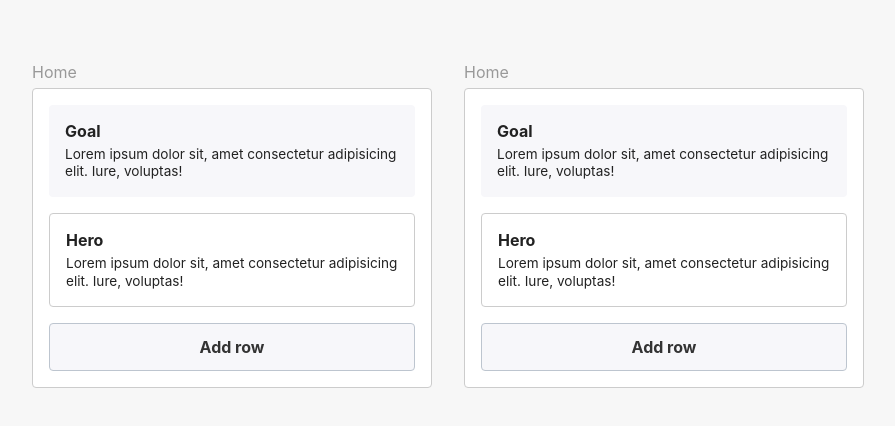
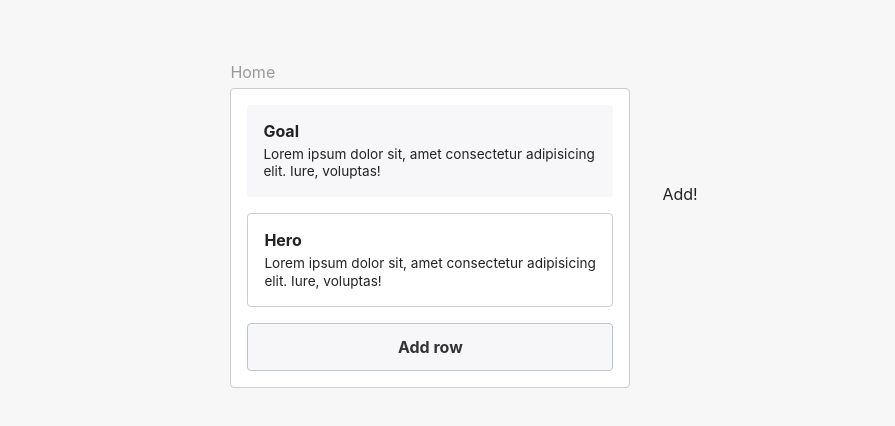
Before and after one commit to JoepSnijders/priority-guides, a Nuxt app in the folder app/: page / in a window 1280 px wide. Shown: the top 426 px of the page, without its empty margins (176-1071 px from the left). Built offline with nearby package versions, Linux system fonts and the light colour scheme.

Commit message:
store and add guide

```diff
--- /dev/null
+++ b/app/components/AddButton.vue
@@ -0,0 +1,26 @@
+<template>
+  <div class="add-button" @click.prevent="createGuide">
+    Add!
+  </div>
+</template>
+
+<script>
+export default {
+ methods: {
+   createGuide() {
+      const name = prompt('Please enter a name for your guide:', '');
+      if (name == null || name == '') return
+
+      // Create Guide
+      const guide = { name }
+      this.$store.dispatch('createGuide', guide);
+    }
+ },
+}
+</script>
+
+<style lang="scss" scoped>
+.add-button {
+  cursor: pointer;
+}
+</style>
--- a/app/components/Guide.vue
+++ b/app/components/Guide.vue
@@ -1,7 +1,8 @@
 <template>
   <div class="guide">
     <div class="guide__header">
-      <span class="guide__pagename">Home</span>
+      <span class="guide__pagename">{{ data.name }}</span>
+      <span class="guide__header__edit" @click.prevent="removeGuide">Delete</span>
     </div>
     <div class="guide__inner">
       <div class="guide__goal">
@@ -9,29 +10,67 @@
           <span>Goal</span>
           <span class="guide__goal__header__edit">Edit</span>
         </div>
-        <p>Lorem ipsum dolor sit, amet consectetur adipisicing elit. Iure, voluptas!</p>
+        <p v-if="data.goal">{{ data.goal.content }}</p>
+        <p v-else class="guide__item__temp">Add a goal</p>
       </div>
-      <div class="guide__list">
-        <div class="guide__item">
+      <div class="guide__list" v-if="data.sections">
+        <div class="guide__item" v-for="(section, index) in data.sections" :key="index">
           <div class="guide__item__header">
-            <span>Hero</span>
+            <span>{{ section.name }}</span>
             <span class="guide__item__header__edit">Edit</span>
           </div>
-          <p>Lorem ipsum dolor sit, amet consectetur adipisicing elit. Iure, voluptas!</p>
+          <p v-if="section.content.length">{{ section.content }}</p>
+          <p v-else class="guide__item__temp">Add content...</p>
         </div>
       </div>
-      <button class="guide__add button button--bordered" role="button" aria-label="Add item">Add row</button>
+      <button class="guide__add button button--bordered" role="button" aria-label="Add item" @click.prevent="createSection">Add row</button>
     </div>
   </div>
 </template>
 
 <script>
 export default {
+  props: {
+    data: {
+      type: Object,
+      default: () => {
+        return {}
+      }
+    }
+  },
+  data() {
+    return {
+      sections: [
+        {
+          name: 'Hero',
+          content: 'Lorem ipsum dolor sit, amet consectetur adipisicing elit. Iure, voluptas!'
+        }
+      ]
+    }
+  },
+  methods: {
+    removeGuide() {
+      confirm("Are you sure you want to delete the guide?")
+      // API Request
+    },
+    createSection() {
+      const name = prompt('Please enter a name for your section:', '');
+      if (name == null || name == '') return
 
+      // Create Section
+      const section = {
+        name,
+        content: ''
+      }
+      this.sections.push(section);
+
+      // API Request
+    }
+  },
 }
 </script>
 
-<style lang="scss" scoped>
+<style lang="scss">
 .guide {
   margin-right: 2rem;
 
@@ -41,6 +80,16 @@ export default {
     align-items: center;
 
     margin-bottom: .5rem;
+
+    text-transform: capitalize;
+
+    &__edit {
+      display: none;
+      opacity: .6;
+      font-size: .85rem;
+      font-weight: bold;
+      cursor: pointer;
+    }
   }
   &__pagename {
     color: #999;
@@ -70,8 +119,11 @@ export default {
       font-size: 1rem;
       font-weight: bold;
 
+      text-transform: capitalize;
+
       &__edit {
         display: none;
+        opacity: .6;
         font-size: .8rem;
       }
     }
@@ -95,6 +147,10 @@ export default {
 
     cursor: pointer;
 
+    &:not(:last-child) {
+      margin-bottom: 1rem;
+    }
+
     &__header {
       display: flex;
       align-items: center;
@@ -103,11 +159,17 @@ export default {
 
       font-size: 1rem;
       font-weight: bold;
+      text-transform: capitalize;
 
       &__edit {
         display: none;
+        opacity: .6;
         font-size: .8rem;
       }
+    }
+
+    &__temp {
+      opacity: .5;
     }
 
     &:hover {
@@ -119,5 +181,11 @@ export default {
   &__add {
     width: 100%;
   }
+
+  &:hover {
+    .guide__header__edit {
+      display: inline-block;
+    }
+  }
 }
 </style>
--- a/app/components/GuideGrid.vue
+++ b/app/components/GuideGrid.vue
@@ -1,25 +1,27 @@
 <template>
   <div class="guide-grid">
-    <Guide />
-    <Guide />
+    <Guide v-for="(guide, index) in guides" :key="index" :data="guide" />
   </div>
 </template>
 
 <script>
 import Guide from '@/components/Guide.vue';
 export default {
-components: {
-  Guide
-},
+  data() {
+    return {
+      guides: this.$store.state.guides
+    }
+  },
+  components: {
+    Guide
+  },
 }
 </script>
 
 <style lang="scss" scoped>
 .guide-grid {
   display: flex;
-  align-items: center;
   justify-content: center;
-  width: 100%;
 
   margin-top: 4rem;
 }
--- a/app/layouts/default.vue
+++ b/app/layouts/default.vue
@@ -5,5 +5,7 @@
 </template>
 
 <style>
-
+body {
+  background: #f7f7f7;
+}
 </style>
--- a/app/pages/index.vue
+++ b/app/pages/index.vue
@@ -1,24 +1,26 @@
 <template>
   <div class="canvas">
     <GuideGrid />
+    <AddButton />
   </div>
 </template>
 
 <script>
 import GuideGrid from '@/components/GuideGrid.vue';
+import AddButton from '@/components/AddButton.vue';
+
 export default {
   components: {
-    GuideGrid
+    GuideGrid,
+    AddButton
   },
 }
 </script>
 
-<style>
+<style lang="scss">
 .canvas {
-  background: #f7f7f7;
-  position: absolute;
-
-  width: 100%;
-  height: 100%;
+  display: flex;
+  justify-content: center;
+  align-items: center;
 }
 </style>
--- /dev/null
+++ b/app/store/index.js
@@ -0,0 +1,35 @@
+export const state = () => ({
+  guides: [
+    {
+      name: 'Home',
+      goal: {
+        content: 'Lorem ipsum dolor sit, amet consectetur adipisicing elit. Iure, voluptas!'
+      },
+      sections: [
+        {
+          name: 'Hero',
+          content: 'Lorem ipsum dolor sit, amet consectetur adipisicing elit. Iure, voluptas!'
+        }
+      ]
+    }
+  ]
+})
+
+export const getters = {
+  getterValue: state => {
+    return state.value
+  }
+}
+
+export const mutations = {
+  addGuide: (state, payload) => {
+    console.log(payload);
+    state.guides.push(payload);
+  }
+}
+
+export const actions = {
+  createGuide({ commit }, content) {
+    commit('addGuide', content)
+  }
+}
```
Also changed, not shown: 2 other files (tests, documents, lock files or other folders).
